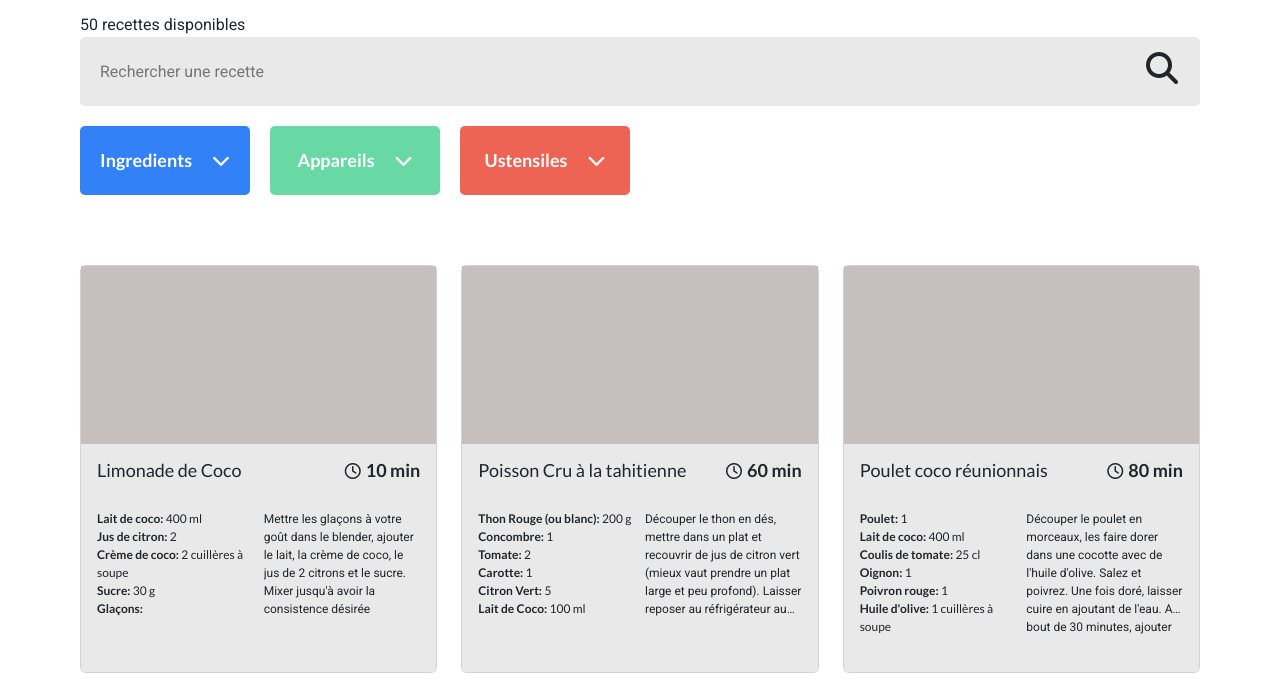
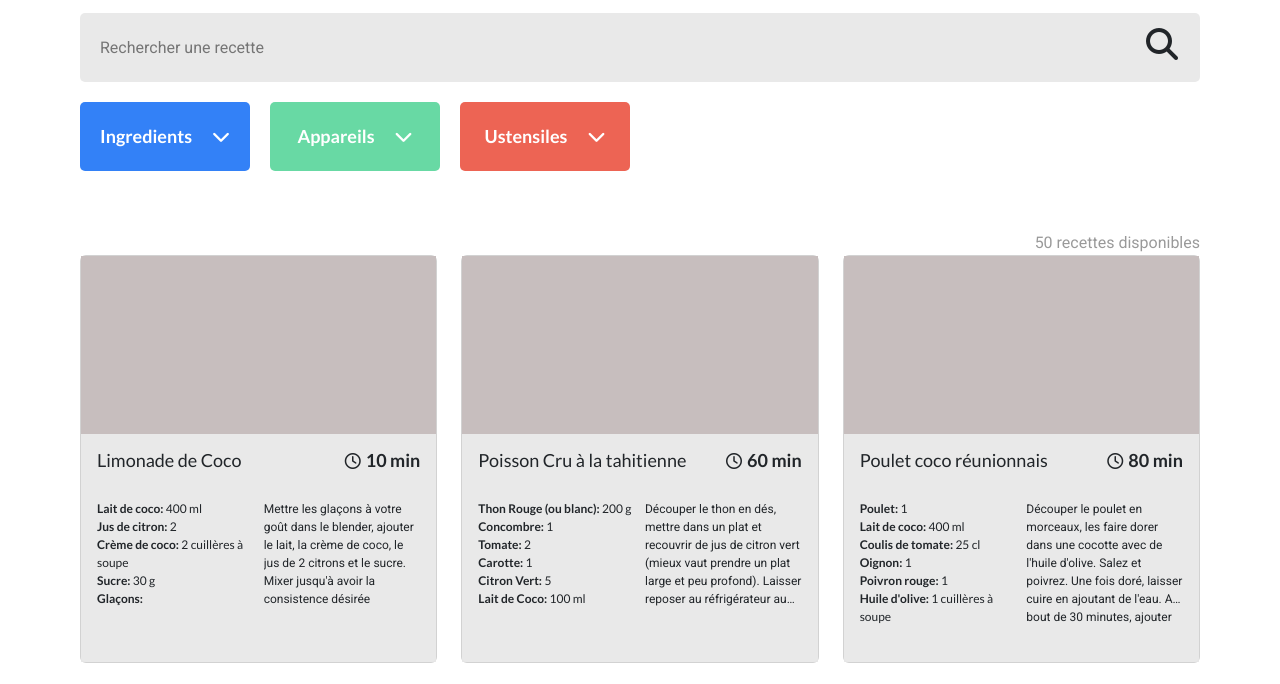
Before and after one commit to iKnorr/Openclassrooms_Project_7, a plain HTML site: page index.html in a window 1280 px wide. Shown: the part 115-799 px from the top of the page. Drawn offline with nearby package versions, Linux system fonts and the light colour scheme.

Commit message:
changed location of recipe results in html

```diff
--- a/index.html
+++ b/index.html
@@ -21,7 +21,6 @@
     <img src="./assets/images/logo_petits_plats.png" alt="logo_petits_plats">
   </header>
   <main>
-    <div class="number-of-results"></div>
     <div class="search-bar-wrapper">
       <input id="search-bar-common" type="search" placeholder="Rechercher une recette">
       <i class="fa-solid fa-magnifying-glass"></i>
@@ -55,6 +54,7 @@
         </div>
       </div>
     </div>
+    <div class="number-of-results"></div>
     <div id="results" class="row row-cols-1 row-cols-md-2 row-cols-lg-3 g-4"></div>
     <div class="recipe-not-found"></div>
   </main>
--- a/styles/dropdowns.css
+++ b/styles/dropdowns.css
@@ -5,7 +5,7 @@
   align-items: center;
   flex-wrap: wrap;
   gap: 20px;
-  margin: 20px 0 70px 0;
+  margin: 20px 0 60px 0;
 }
 
 #dropdowns input {
--- a/styles/style.css
+++ b/styles/style.css
@@ -119,3 +119,8 @@ input:focus {
 #input-value {
   font-size: 14px;
 }
+
+.number-of-results {
+  text-align: end;
+  color: rgba(0, 0, 0, 0.4);
+}
```
